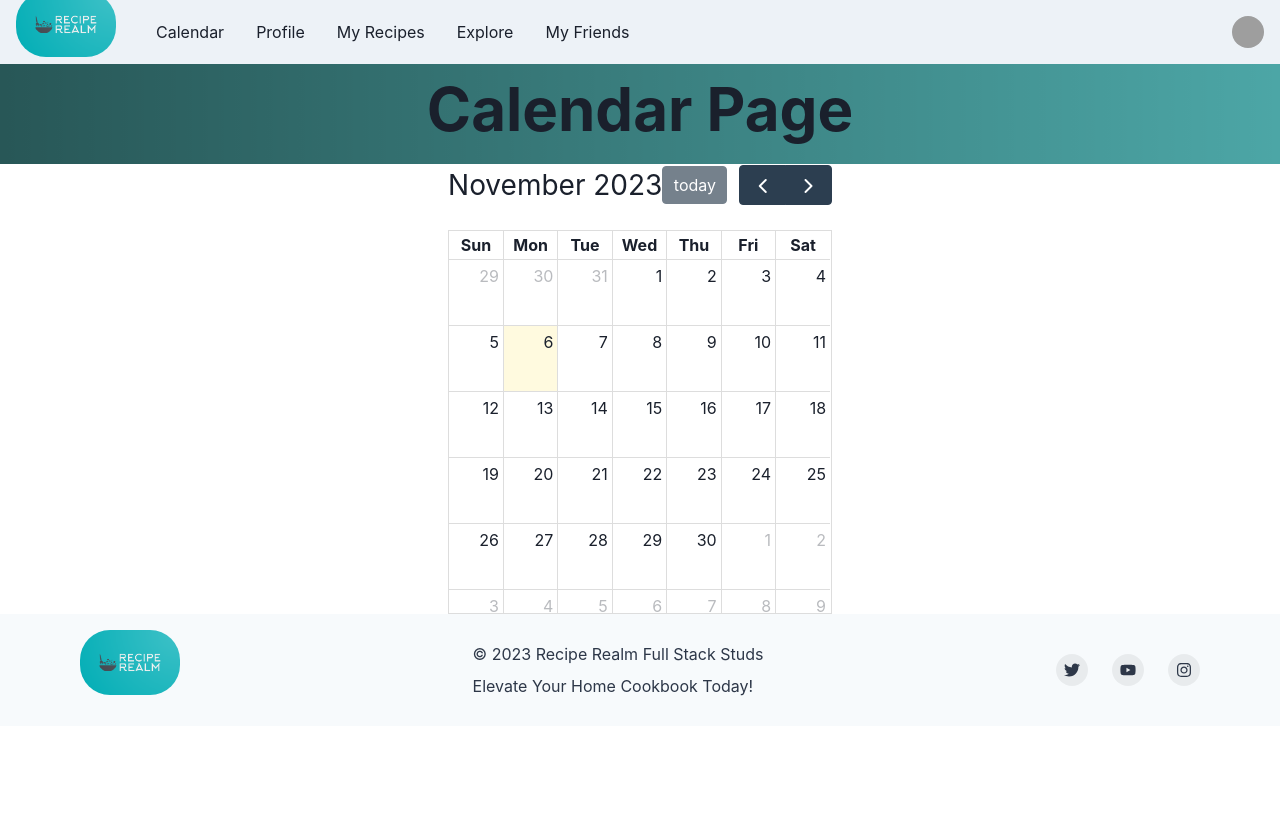
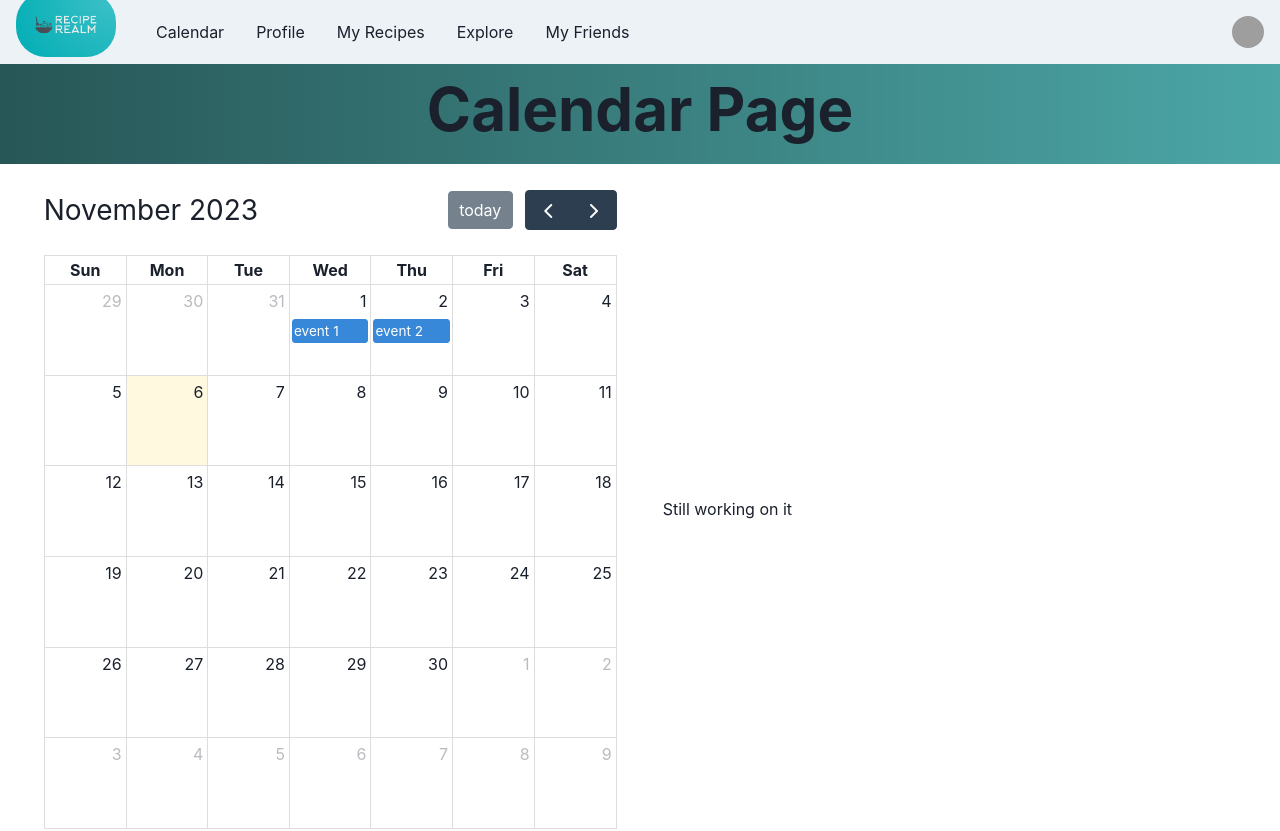
Before and after one commit to cameronll/RecipeRealm, a React (Create React App) app: page /Calendar in a window 1280 px wide. Shown: the top 831 px of the page. Before the commit the page ends 800 px from the top, so only its background shows below. Built offline with nearby package versions, Linux system fonts and the light colour scheme; grey boxes are pictures that could not be loaded.

Commit message:
editing calendar dimensions

```diff
--- a/src/pages/calendar.tsx
+++ b/src/pages/calendar.tsx
@@ -19,6 +19,7 @@ import {
   Center,
   Image,
   HStack,
+  border,
 } from '@chakra-ui/react';
 import FullCalendar from '@fullcalendar/react'
 import dayGridPlugin from '@fullcalendar/daygrid'
@@ -129,15 +130,24 @@ const CalendarPage: React.FC = () => {
           </Stack>
           </VStack>
       </Flex>
-      <VStack >
+      <HStack height={'auto'} padding={'25px'}>
+        <Container w={"80%"}>
           <FullCalendar
             plugins={[ dayGridPlugin ]}
             initialView="dayGridMonth"
             aspectRatio={1}
             handleWindowResize={true}
-          //height="auto"
+            expandRows={true}
+            events={[
+              { title: 'event 1', date: '2023-11-01' },
+              { title: 'event 2', date: '2023-11-02' }
+            ]}
           />
-          </VStack>
+        </Container>
+        <Container>
+          <Text>Still working on it</Text>
+        </Container>
+      </HStack>
     </>
   );
 };
```
Lines whose indentation alone changed are shown as unchanged.
